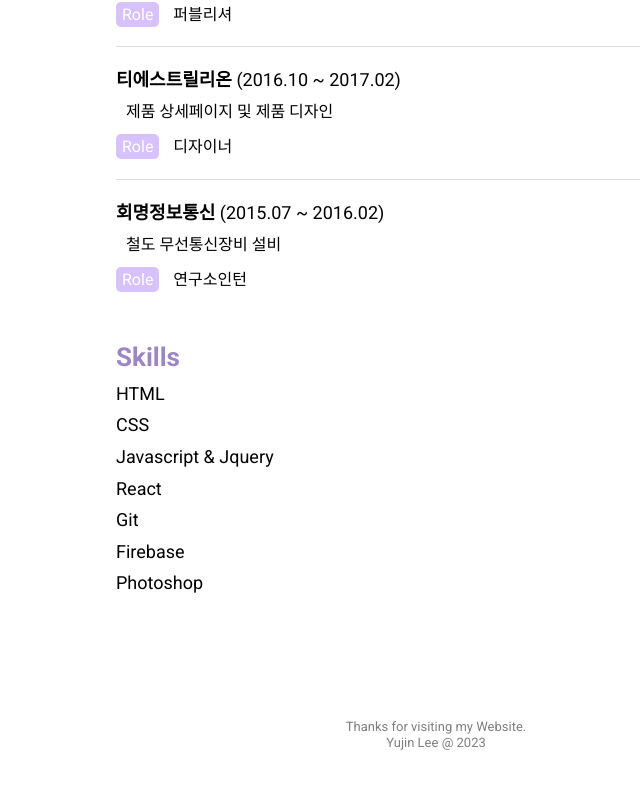
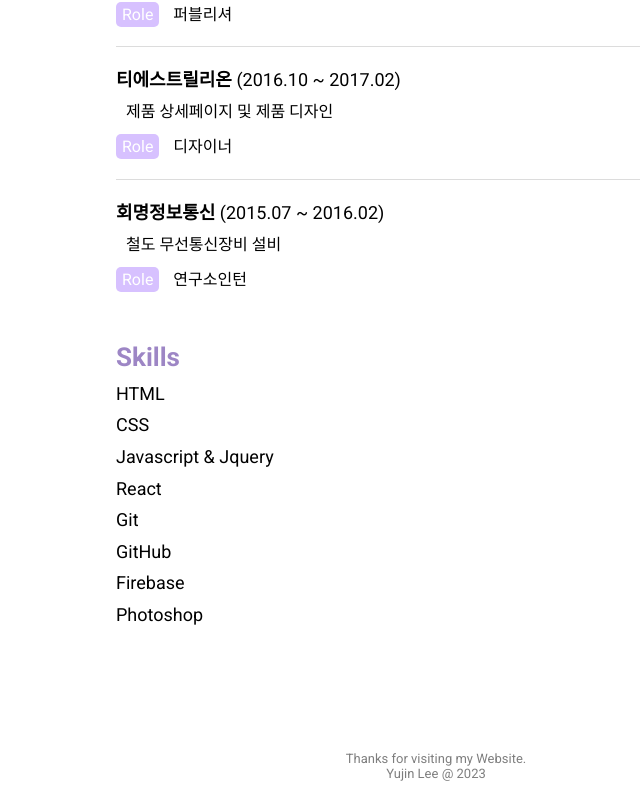
Before and after one commit to yujini-lee/renew_portfolio, a React (Create React App) app: page /about in a window 1280 px wide. Shown: the part 1165-1967 px from the top of the page, without its empty margins (204-844 px from the left). Before the commit the page ends 1935 px from the top, so only its background shows below. Built offline with nearby package versions, Linux system fonts and the light colour scheme.

Commit message:
Update Info.js

```diff
--- a/src/info/Info.js
+++ b/src/info/Info.js
@@ -48,7 +48,7 @@ export const info = {
         },
     ],
     skills : {
-        proficientWith:['HTML','CSS','Javascript & Jquery','React','Git','Firebase','Photoshop']
+        proficientWith:['HTML','CSS','Javascript & Jquery','React','Git','GitHub','Firebase','Photoshop']
     },
     portfolio : [
         {
```
